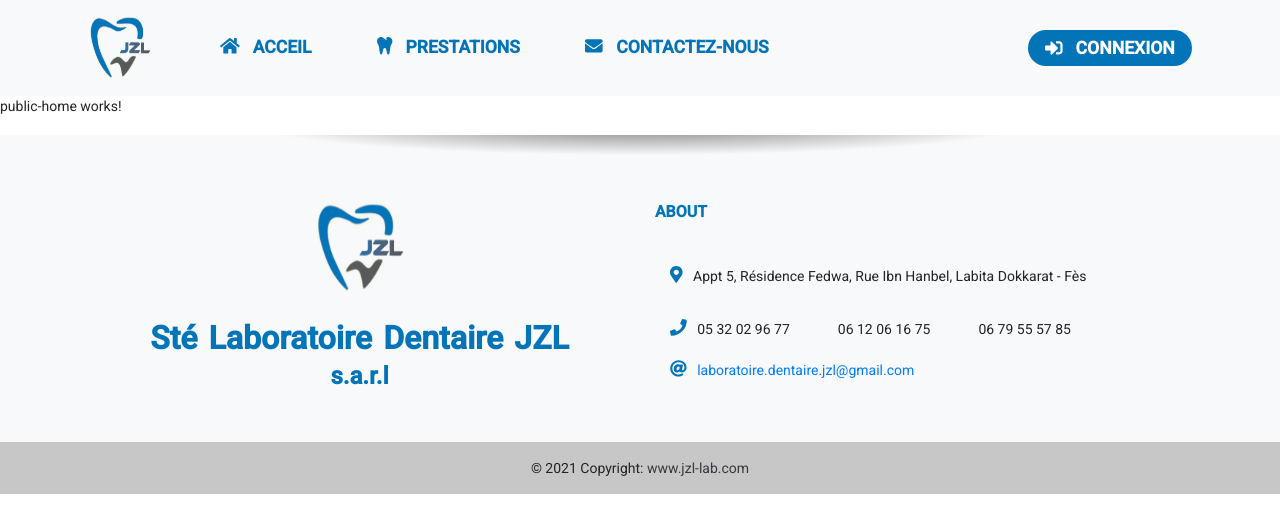
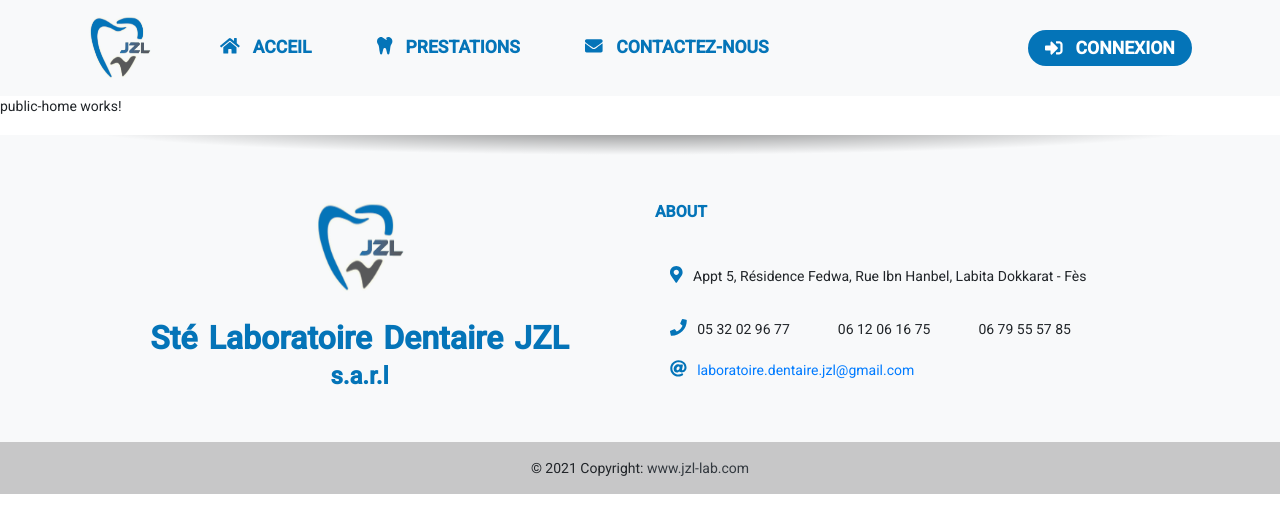
Before and after one commit to ysnjzl/jzl-lab-ng-app, an Angular app: page / in a window 1280 px wide. Shown: the top 532 px of the page. Built offline with nearby package versions, Linux system fonts and the light colour scheme.

Commit message:
[Not found] Build page

```diff
--- a/src/app/components/public/public-footer/public-footer.component.css
+++ b/src/app/components/public/public-footer/public-footer.component.css
@@ -42,7 +42,7 @@ hr {
 /* Shine */
 .shine {
   height: 20px;
-  width: 60%;
+  width: 90%;
   background-image: radial-gradient(farthest-side at 50% -50%,
       hsla(0, 0%, 0%, 0.5),
       hsla(0, 0%, 0%, 0));
```
